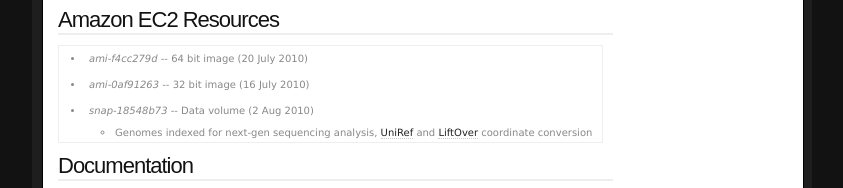
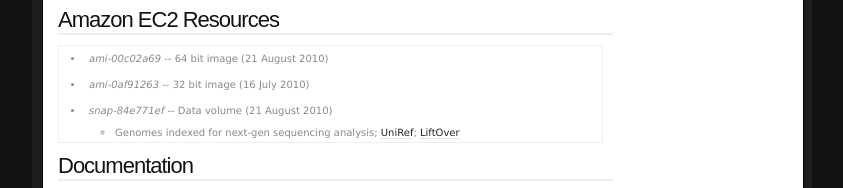
Before and after one commit to chapmanb/cloudbiolinux, a plain HTML site: page ec2/web/index.html in a window 1280 px wide. Shown: the part 538-726 px from the top of the page, without its empty margins (218-1061 px from the left). Drawn offline with Linux system fonts and the light colour scheme.

Commit message:
Update web page with latest AMIs and snapshots

```diff
--- a/ec2/web/index.html
+++ b/ec2/web/index.html
@@ -77,11 +77,11 @@ new TWTR.Widget({
         <p>We hope these resources will be useful for biologists as well as programmers. With the help of the <a href="http://nebc.nerc.ac.uk/tools/bio-linux">Bio-Linux</a> development team, the images include a <a href="https://help.ubuntu.com/community/FreeNX">FreeNX</a> desktop environment designed to ease the transition to remote computational analysis.</p>
         <h2>Amazon EC2 Resources</h2>
         <ul class="fancy">
-          <li><i>ami-f4cc279d</i> -- 64 bit image (20 July 2010)</li>
+          <li><i>ami-00c02a69</i> -- 64 bit image (21 August 2010)</li>
           <li><i>ami-0af91263</i> -- 32 bit image (16 July 2010)</li>
-          <li><i>snap-18548b73</i> -- Data volume (2 Aug 2010)</li>
+          <li><i>snap-84e771ef</i> -- Data volume (21 August 2010)</li>
           <ul>
-            <li class="inner">Genomes indexed for next-gen sequencing analysis, <a href="http://www.ebi.ac.uk/uniref/">UniRef</a> and <a href="http://genome.ucsc.edu/cgi-bin/hgLiftOver">LiftOver</a> coordinate conversion</li>
+            <li class="inner">Genomes indexed for next-gen sequencing analysis; <a href="http://www.ebi.ac.uk/uniref/">UniRef</a>; <a href="http://genome.ucsc.edu/cgi-bin/hgLiftOver">LiftOver</a></li>
           </ul>
         </ul>
         <h2>Documentation</h2>
```
